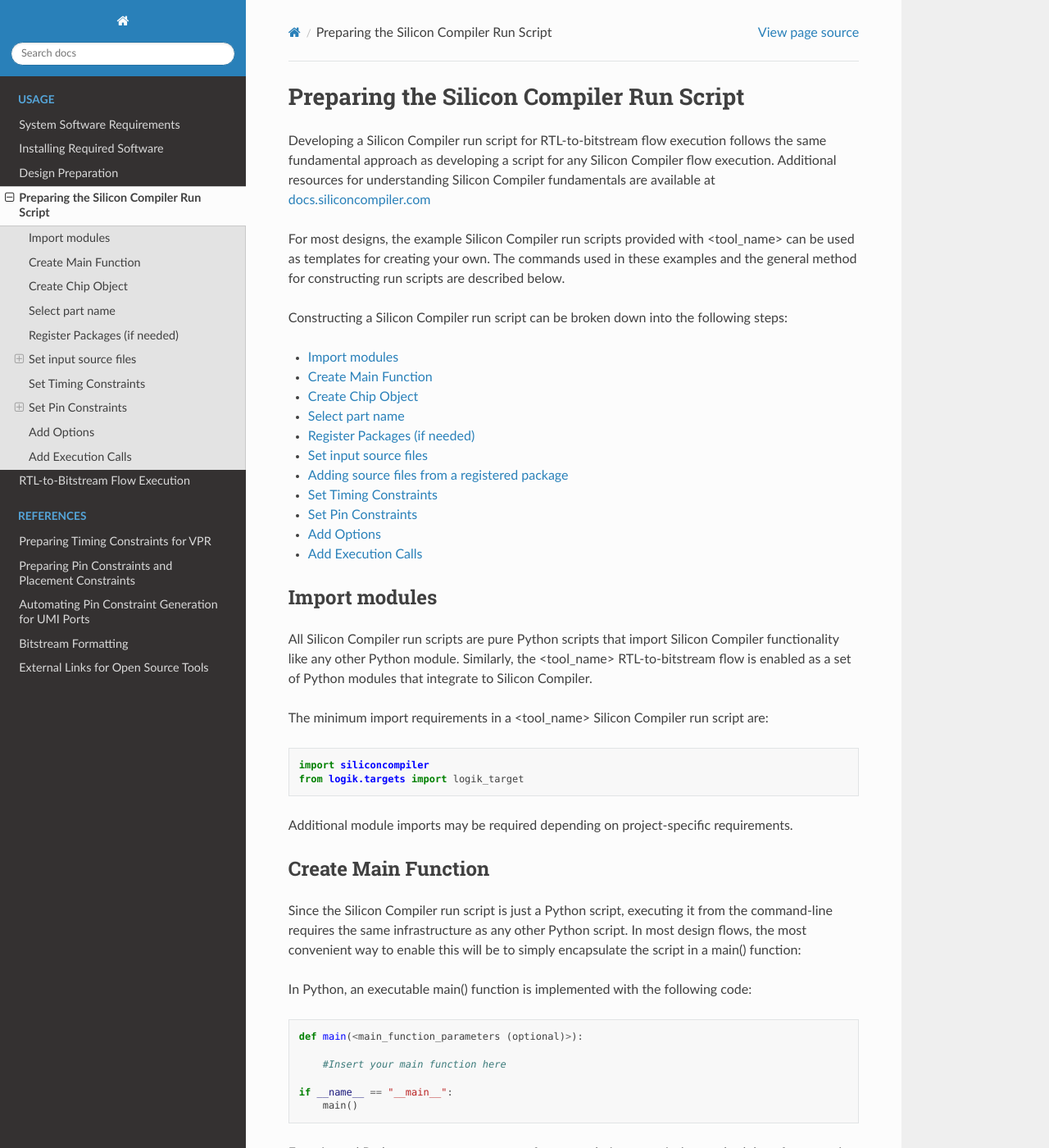
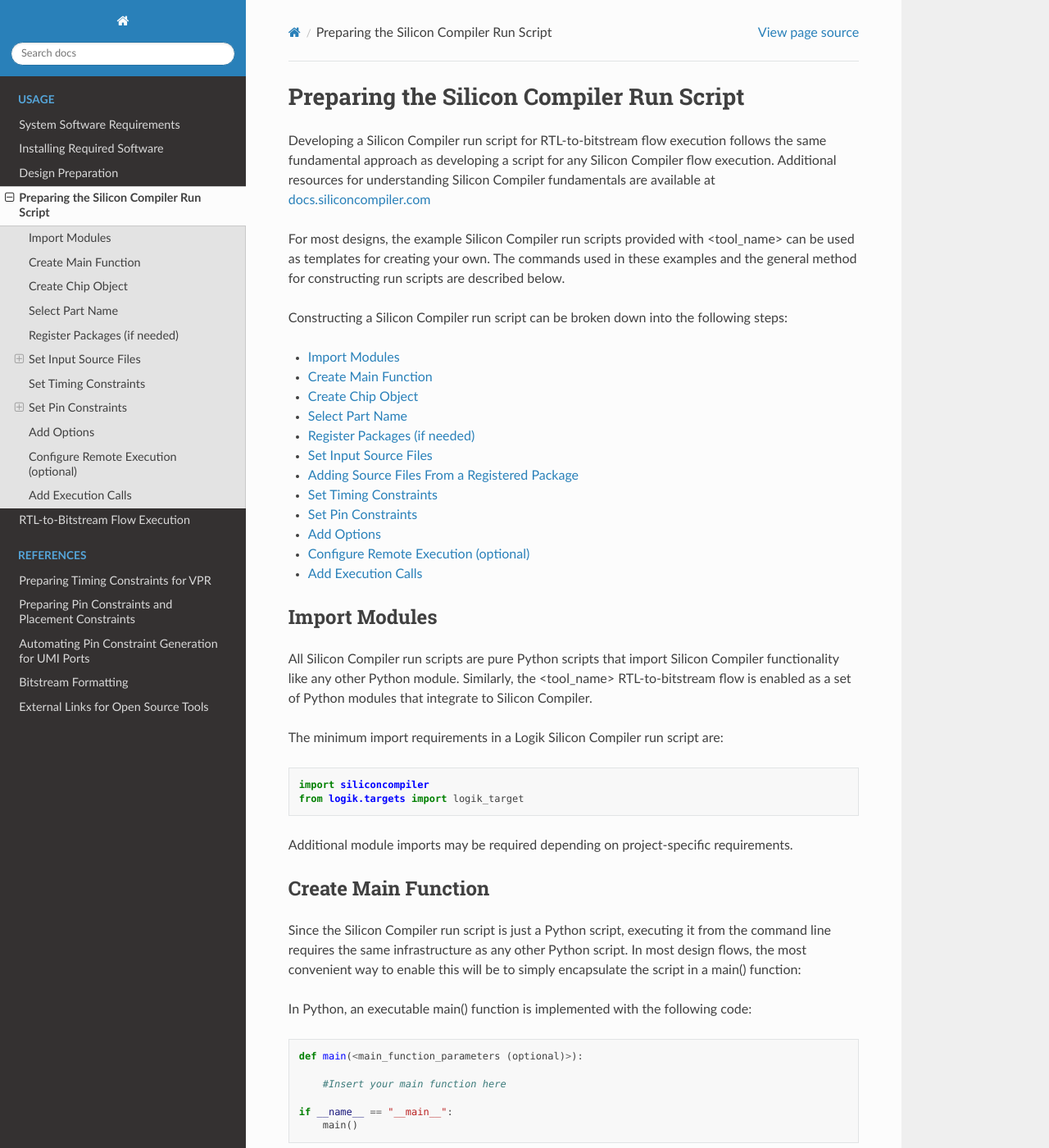
Before and after one commit to zeroasiccorp/logik, a Sphinx documentation site: the page built from docs/source/sc_preparation.rst, in a window 1280 px wide and 1400 px high. Shown: the whole window at 82% size. Built offline with Sphinx 7.4.7 and the Read the Docs theme 2.0.0, drawn with Linux system fonts in a browser that asks for light colours; some of the changed text lies outside the part shown.

Commit message:
Clean up headings, etc. and add stub for configuring remote server

```diff
--- a/docs/source/sc_preparation.rst
+++ b/docs/source/sc_preparation.rst
@@ -17,16 +17,17 @@
 * :ref:`Set_timing_constraints`
 * :ref:`Set_pin_constraints`
 * :ref:`Add_options`
+* :ref:`Configure_remote_execution`
 * :ref:`Add_execution_calls`
 
 .. _import_modules:
 
-Import modules
+Import Modules
 --------------
 
 All Silicon Compiler run scripts are pure Python scripts that import Silicon Compiler functionality like any other Python module.  Similarly, the <tool_name> RTL-to-bitstream flow is enabled as a set of Python modules that integrate to Silicon Compiler.
 
-The minimum import requirements in a <tool_name> Silicon Compiler run script are:
+The minimum import requirements in a Logik Silicon Compiler run script are:
 
 ::
 
@@ -41,7 +42,7 @@
 Create Main Function
 --------------------
 
-Since the Silicon Compiler run script is just a Python script, executing it from the command-line requires the same infrastructure as any other Python script.  In most design flows, the most convenient way to enable this will be to simply encapsulate the script in a main() function:
+Since the Silicon Compiler run script is just a Python script, executing it from the command line requires the same infrastructure as any other Python script.  In most design flows, the most convenient way to enable this will be to simply encapsulate the script in a main() function:
 
 In Python, an executable main() function is implemented with the following code:
 
@@ -116,7 +119,7 @@
 
 .. _Import_libraries:
 
-Set input source files
+Set Input Source Files
 ----------------------
 
 All HDL source files must be added to the Silicon Compiler chip object for inclusion.  For each HDL file, include the following call in your Silicon Compiler run script
@@ -157,7 +160,7 @@
 
 .. _Set_input_source_files:
 
-Adding source files from a registered package
+Adding Source Files From a Registered Package
 ^^^^^^^^^^^^^^^^^^^^^^^^^^^^^^^^^^^^^^^^^^^^^
 
 When importing IP from a package in the Silicon Compiler package registry, the same function calls are used as described above, but it is also necessary to specify the package name.  The call takes the form:
@@ -250,6 +253,16 @@
 
    chip.add('option', 'define', <compiler_directive>)
 
+
+.. _Configure_remote_execution:
+
+Configure Remote Execution (optional)
+-------------------------------------
+
+Silicon Compiler supports job submission to remote servers.
+
+There are multiple ways to enable this execution model.  Consult `Silicon Compiler remote processing <https://docs.siliconcompiler.com/en/stable/development_guide/remote_processing.html>`_ documentation for details.
+
 .. _Add_execution_calls:
 
 Add Execution Calls
```
Also changed, not shown: other parts of docs/source/sc_preparation.rst (+3 -1 lines).
